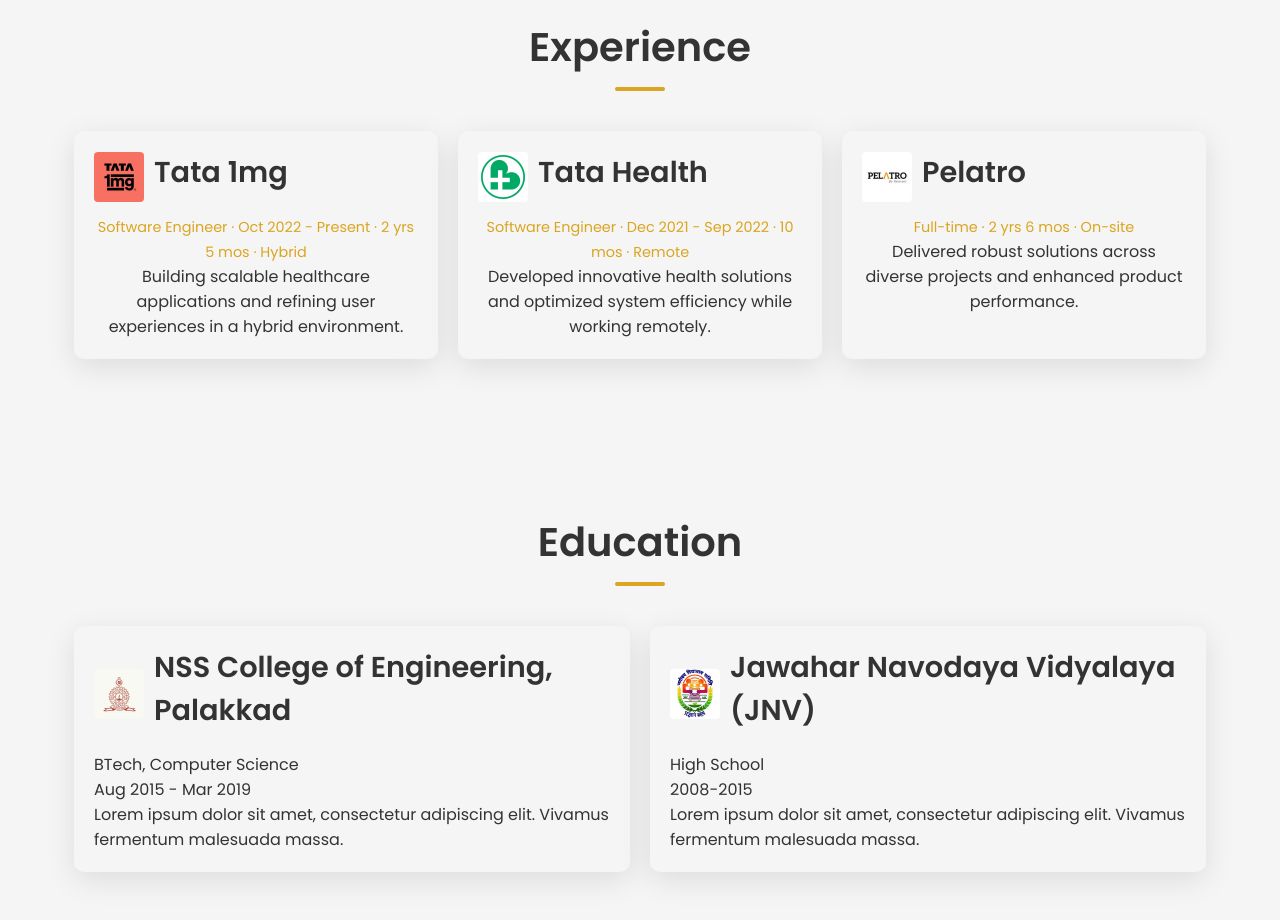
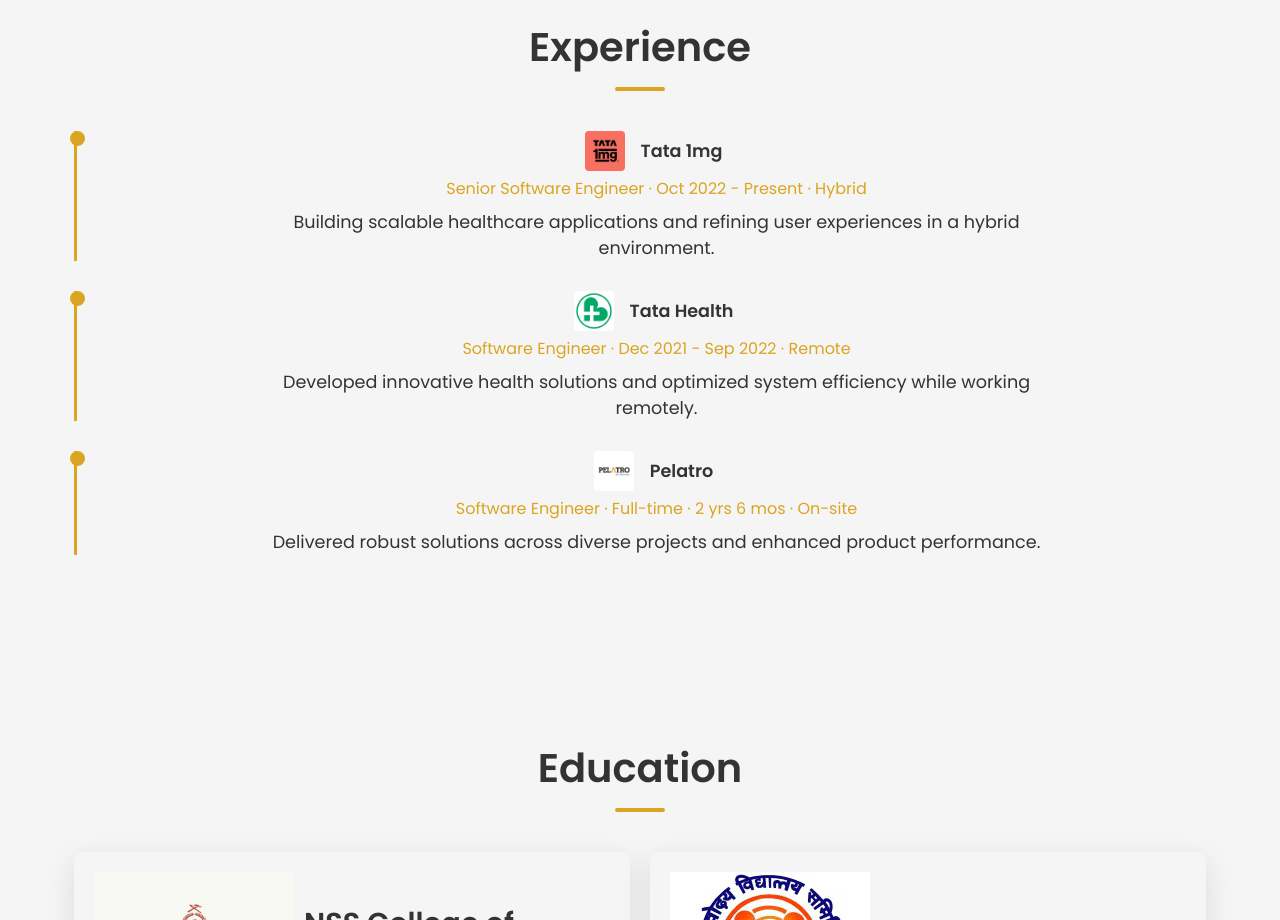
Before and after one commit to souravas/souravas.github.io, a plain HTML site: page index.html in a window 1280 px wide. Shown: the part 1880-2800 px from the top of the page. Drawn offline with Linux system fonts and the light colour scheme.

Commit message:
Update company

```diff
--- a/index.html
+++ b/index.html
@@ -2,7 +2,7 @@
 <html lang="en">
   <head>
     <meta charset="UTF-8" />
-    <meta name="viewport" content="width=device-width, initial-scale=1.0" />
+    <meta name="viewport" content="width=device-width, initial-scale=1.0"/>
     <title>Sourav | Software Developer</title>
 
     <!-- Meta Description & Open Graph -->
@@ -86,7 +86,8 @@
       <section id="hero">
         <div class="container hero-container">
           <h1>Hi, I'm Sourav</h1>
-          <p>Software Engineer | 5+ Years Experience | Innovator | Problem Solver</p>
+          <!-- Updated line with new designation and location -->
+          <p>Senior Software Engineer in Bangalore, India | 5+ Years Experience | Innovator | Problem Solver</p>
 
           <!-- Social Icons -->
           <div class="social-icons">
@@ -106,13 +107,14 @@
             >
               <i class="fab fa-linkedin-in"></i>
             </a>
+            <!-- Replaced Twitter with Email link -->
             <a
-              href="https://x.com/souravas007"
+              href="mailto:souravas007@gmail.com"
               target="_blank"
               class="icon"
-              aria-label="Twitter"
+              aria-label="Email"
             >
-              <i class="fab fa-twitter"></i>
+              <i class="fas fa-envelope"></i>
             </a>
           </div>
 
@@ -129,13 +131,14 @@
 
           <!-- Buttons -->
           <a href="#about" class="btn">Learn More</a>
+          <!-- Changed 'View Resume' to 'View CV' -->
           <a
             href="https://drive.google.com/file/d/12fc05_Phyo_SylGrsQ-Zy2P2UHFvPFbG/view"
             class="btn"
             target="_blank"
             rel="noopener"
           >
-          View Resume
+            View CV
           </a>
         </div>
       </section>
@@ -213,68 +216,71 @@
         </div>
       </section>
 
-      <!-- Experience Section -->
       <section id="experience" class="section-container">
         <div class="container">
           <h2>Experience</h2>
-          <div class="card-grid">
+          <ul class="experience-list">
             <!-- Tata 1mg -->
-            <div class="card">
-              <div class="experience-company">
+            <li>
+              <div class="experience-header">
                 <img
                   src="assets/1mg.png"
                   alt="Tata 1mg Logo"
-                  class="company-logo"
+                  class="experience-logo"
                 />
-                <h3>Tata 1mg</h3>
+                <a href="https://www.1mg.com" target="_blank" rel="noopener">
+                  <strong>Tata 1mg</strong>
+                </a>
               </div>
-              <span class="company"
-                >Software Engineer · Oct 2022 - Present · 2 yrs 5 mos · Hybrid</span
-              >
+              <em>Senior Software Engineer · Oct 2022 - Present · Hybrid</em>
               <p>
                 Building scalable healthcare applications and refining user
                 experiences in a hybrid environment.
               </p>
-            </div>
+            </li>
 
             <!-- Tata Health -->
-            <div class="card">
-              <div class="experience-company">
+            <li>
+              <div class="experience-header">
                 <img
                   src="assets/tata_health.png"
                   alt="Tata Health Logo"
-                  class="company-logo"
+                  class="experience-logo"
                 />
-                <h3>Tata Health</h3>
+                <a href="https://www.tatahealth.com" target="_blank" rel="noopener">
+                  <strong>Tata Health</strong>
+                </a>
               </div>
-              <span class="company"
-                >Software Engineer · Dec 2021 - Sep 2022 · 10 mos · Remote</span
-              >
+              <em>Software Engineer · Dec 2021 - Sep 2022 · Remote</em>
               <p>
                 Developed innovative health solutions and optimized system
                 efficiency while working remotely.
               </p>
-            </div>
+            </li>
 
             <!-- Pelatro -->
-            <div class="card">
-              <div class="experience-company">
+            <li>
+              <div class="experience-header">
                 <img
                   src="assets/pelatro.png"
                   alt="Pelatro Logo"
-                  class="company-logo"
+                  class="experience-logo"
                 />
-                <h3>Pelatro</h3>
+                <a href="https://pelatro.com" target="_blank" rel="noopener">
+                  <strong>Pelatro</strong>
+                </a>
               </div>
-              <span class="company">Full-time · 2 yrs 6 mos · On-site</span>
+              <em>Software Engineer · Full-time · 2 yrs 6 mos · On-site</em>
               <p>
                 Delivered robust solutions across diverse projects and enhanced
                 product performance.
               </p>
-            </div>
-          </div>
+            </li>
+          </ul>
         </div>
       </section>
+
+
 
       <!-- Education Section -->
       <section id="education" class="section-container">
@@ -289,7 +295,16 @@
                   alt="NSS College Logo"
                   class="education-logo"
                 />
-                <h3>NSS College of Engineering, Palakkad</h3>
+                <h3>
+                  <a
+                    href="https://nssce.ac.in/"
+                    target="_blank"
+                    rel="noopener"
+                    style="text-decoration: none; color: inherit;"
+                  >
+                    NSS College of Engineering, Palakkad
+                  </a>
+                </h3>
               </div>
               <div class="degree">BTech, Computer Science</div>
               <div class="duration">Aug 2015 - Mar 2019</div>
@@ -306,7 +321,16 @@
                   alt="Jawahar Navodaya Vidyalaya Logo"
                   class="education-logo"
                 />
-                <h3>Jawahar Navodaya Vidyalaya (JNV)</h3>
+                <h3>
+                  <a
+                    href="https://navodaya.gov.in"
+                    target="_blank"
+                    rel="noopener"
+                    style="text-decoration: none; color: inherit;"
+                  >
+                    Jawahar Navodaya Vidyalaya (JNV)
+                  </a>
+                </h3>
               </div>
               <div class="degree">High School</div>
               <div class="duration">2008-2015</div>
--- a/style.css
+++ b/style.css
@@ -32,6 +32,17 @@
   color: var(--light-text);
   transition: background var(--transition), color var(--transition);
   scroll-behavior: smooth;
+}
+
+/* Remove underlines globally, allow color inheritance, and add hover transition */
+a {
+  text-decoration: none;
+  color: inherit;
+  transition: color var(--transition);
+}
+a:hover {
+  text-decoration: none; /* ensure no underline on hover */
+  color: var(--accent-color); /* subtle color shift */
 }
 
 /* Dark Mode */
@@ -102,7 +113,7 @@
 }
 
 .nav-links li a {
-  text-decoration: none;
+  /* Still no underline (from global), but define color & weight */
   color: var(--light-text);
   font-weight: 500;
   transition: color var(--transition);
@@ -164,8 +175,8 @@
   list-style: none;
 }
 .mobile-nav li a {
+  /* inherits no underline; define color & hover here */
   color: var(--light-text);
-  text-decoration: none;
   display: block;
   padding: 10px 15px;
   border-radius: 4px;
@@ -248,14 +259,13 @@
   line-height: 1.4;
 }
 .contact-details a {
+  /* inherits no underline from global */
   color: inherit;
-  text-decoration: none;
 }
 
 /* --------------- Button --------------- */
 .btn {
   display: inline-block;
-  text-decoration: none;
   background: var(--primary-color);
   color: #000;
   padding: 12px 24px;
@@ -330,22 +340,80 @@
   font-size: 1em;
 }
 
-/* Experience: company logo + heading side by side */
-.experience-company {
+/* --------------- Experience Timeline --------------- */
+.experience-list {
+  margin-top: 40px;
+  margin-left: 0;
+  padding-left: 0; /* Remove default list padding */
+  list-style-type: none; /* Remove default bullets */
+  text-align: center;    /* Center all text in each list item */
+}
+.experience-list li {
+  position: relative;
+  margin-bottom: 30px;
+  padding-left: 30px; /* space for timeline line & marker */
+  border-left: 3px solid var(--primary-color);
+}
+
+.experience-header {
   display: flex;
   align-items: center;
+  justify-content: center;
   gap: 10px;
-  margin-bottom: 10px;
+  margin-bottom: 5px;
 }
-.company-logo {
-  max-width: 50px;
+
+.experience-logo {
+  width: 40px;
   height: auto;
   border-radius: 4px;
 }
 
-/* Education: logo + heading side by side */
+/* Timeline Circle Marker */
+.experience-list li::before {
+  content: "";
+  position: absolute;
+  left: -7px;
+  top: 0;
+  width: 15px;
+  height: 15px;
+  background-color: var(--primary-color);
+  border-radius: 50%;
+}
+
+/* Company Title Links */
+.experience-list li a {
+  /* text-decoration already removed globally */
+  color: var(--light-text);
+  font-weight: 600;
+  font-size: 1.1em;
+  padding: 4px 6px;
+  border-radius: 4px;
+  transition: background var(--transition), color var(--transition),
+    transform var(--transition);
+}
+body.dark-mode .experience-list li a {
+  color: var(--dark-text);
+}
+/* Nice hover effect */
+.experience-list li a:hover {
+  background: var(--primary-color);
+  color: #000; /* ensures good contrast with golden background */
+  transform: scale(1.03);
+}
+
+/* Job Title & Duration */
+.experience-list li em {
+  display: block;
+  margin: 4px 0 8px;
+  font-style: normal; /* keeps it from slanting if preferred */
+  color: var(--primary-color);
+  font-weight: 500;
+}
+
+/* --------------- Education Cards --------------- */
 .education-card {
-  text-align: left; /* So the text aligns nicely under each institution's heading */
+  text-align: left;
 }
 .education-header {
   display: flex;
@@ -353,13 +421,8 @@
   gap: 10px;
   margin-bottom: 10px;
 }
-.education-logo {
-  max-width: 50px;
-  height: auto;
-  border-radius: 4px;
-}
 
-/* Certifications: icon + heading side by side */
+/* --------------- Certifications --------------- */
 .certification-header {
   display: flex;
   align-items: center;
@@ -416,7 +479,7 @@
   padding: 10px 15px;
   border-radius: 50%;
   font-size: 1.4em;
-  display: none;
+  display: none; /* hidden by default; show via JS on scroll */
   transition: background var(--transition);
   cursor: pointer;
   z-index: 2000;
@@ -458,7 +521,7 @@
     display: block;
   }
 
-  /* Adjust hero text sizes */
+  /* Adjust hero font sizes on mobile */
   .hero-container h1 {
     font-size: 2.4em;
   }
```
Lines whose indentation alone changed are shown as unchanged.
